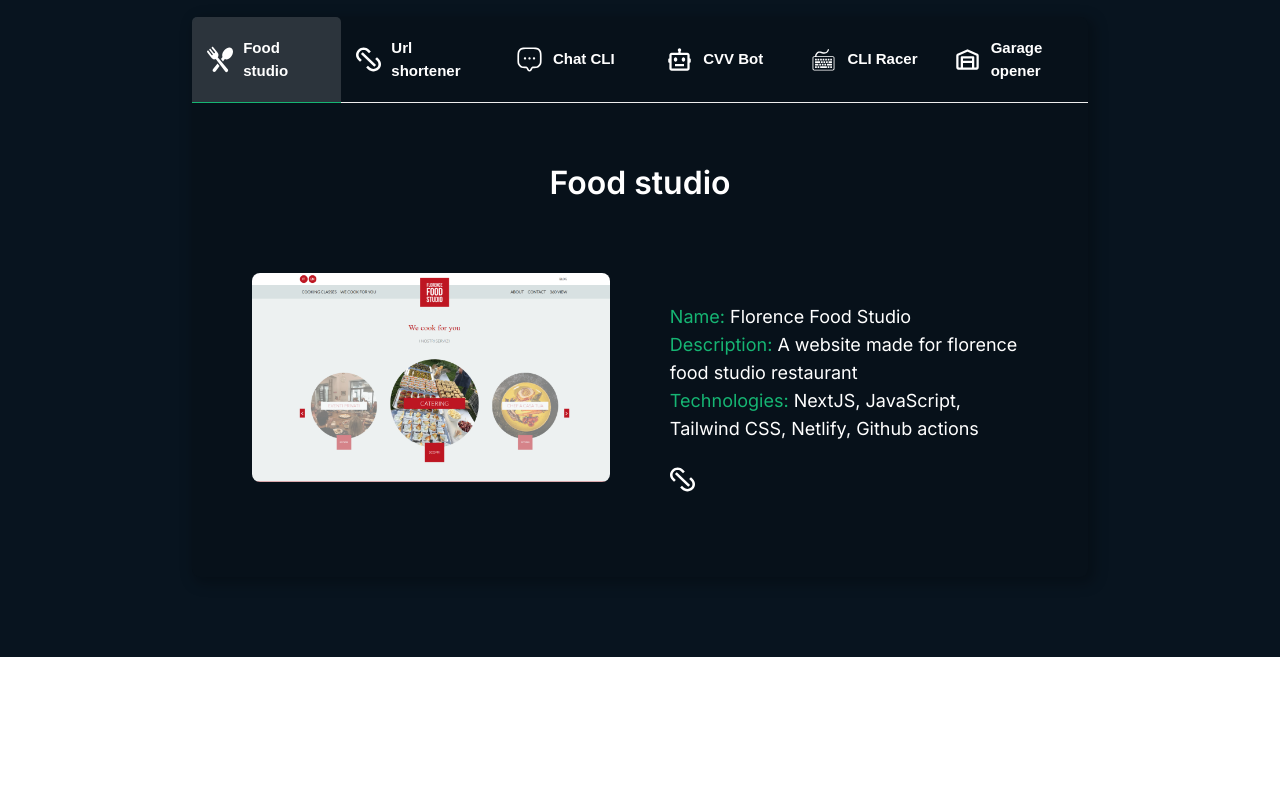
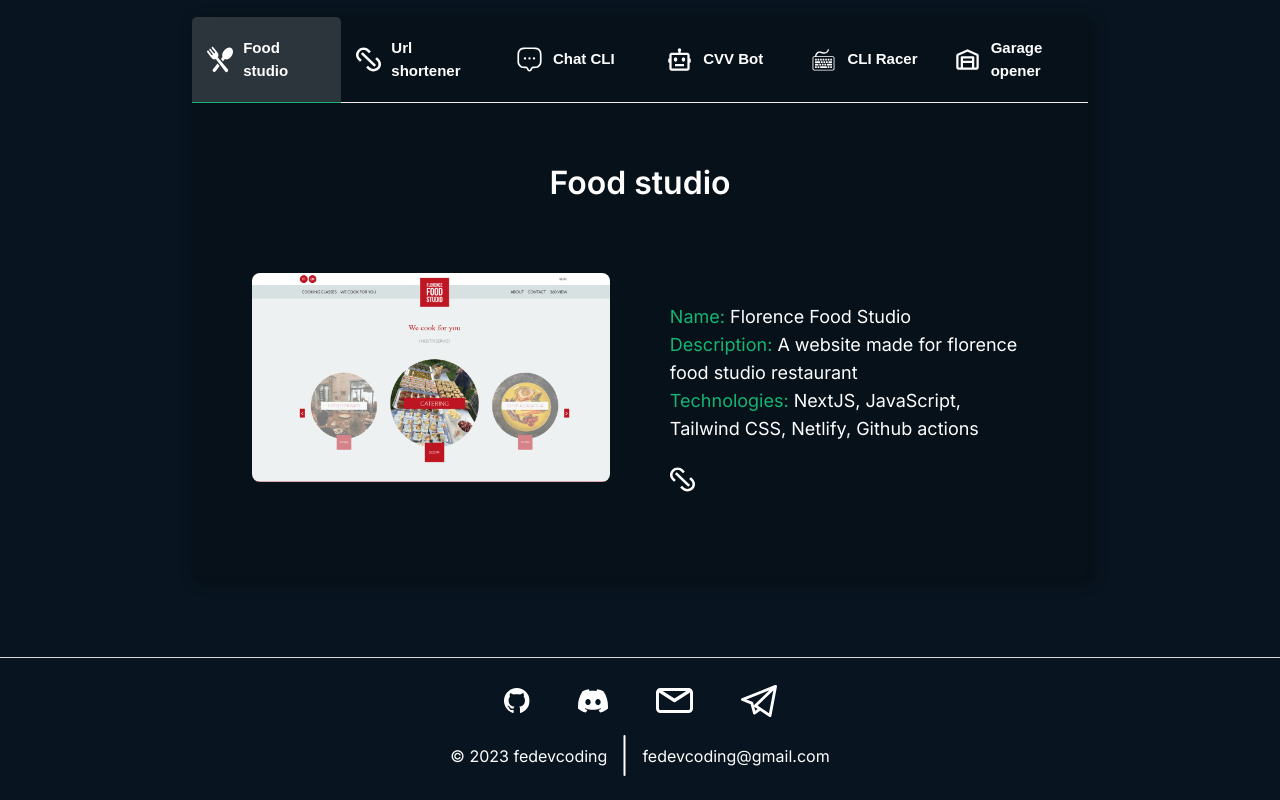
Before and after one commit to fedevcoding/portfolio, a Next.js app: page / in a window 1280 px wide. Shown: the part 2673-3473 px from the top of the page. Before the commit the page ends 3330 px from the top, so only its background shows below. Built offline with nearby package versions, Linux system fonts and the light colour scheme.

Commit message:
add footer

```diff
--- a/src/app/page.tsx
+++ b/src/app/page.tsx
@@ -1,4 +1,5 @@
 import About from "@/components/About";
+import Footer from "@/components/Footer";
 import Home from "@/components/Home";
 import Projects from "@/components/Projects";
 import TechStack from "@/components/TechStack";
@@ -10,6 +11,7 @@ export default function Page() {
       <About />
       <TechStack />
       <Projects />
+      <Footer />
     </>
   );
 }
--- a/src/assets/index.ts
+++ b/src/assets/index.ts
@@ -11,7 +11,6 @@ export { default as discord } from "./icons/discord.svg";
 export { default as email } from "./icons/email.svg";
 export { default as github } from "./icons/github.svg";
 export { default as github2 } from "./icons/github2.svg";
-export { default as github3 } from "./icons/github3.svg";
 export { default as pipe } from "./icons/pipe.svg";
 export { default as html } from "./icons/html.svg";
 export { default as css } from "./icons/css.svg";
--- /dev/null
+++ b/src/components/Footer.tsx
@@ -0,0 +1,21 @@
+import { discord, email, github, pipe, telegram } from "@/assets";
+
+function Footer() {
+  return (
+    <footer className="bg-primary-dark flex flex-col items-center gap-4 py-6">
+      <div className="flex items-center gap-12">
+        <img src={github.src} alt="Github" className="invert" />
+        <img src={discord.src} alt="Discord" className="invert" />
+        <img src={email.src} alt="Email" className="invert" />
+        <img src={telegram.src} alt="Telegram" />
+      </div>
+      <div className="flex items-center gap-4">
+        <p>© {new Date().getFullYear()} fedevcoding</p>
+        <img src={pipe.src} alt="pipe" className="invert" />
+        <p>fedevcoding@gmail.com</p>
+      </div>
+    </footer>
+  );
+}
+
+export default Footer;
--- a/src/components/Projects.tsx
+++ b/src/components/Projects.tsx
@@ -5,12 +5,13 @@ import { useState } from "react";
 import { AnimatePresence, motion } from "framer-motion";
 import { PROJECTS } from "@/data/projects";
 import Link from "next/link";
-import { github3, url } from "@/assets";
+import { github, url } from "@/assets";
 
 function Projects() {
   const [selectedTab, setSelectedTab] = useState(PROJECTS[0]);
 
   return (
+    <>
       <section
         className="min-h-screen dark:bg-primary-dark bg-primary-light pb-20"
         id="projects"
@@ -94,7 +95,11 @@ function Projects() {
                     <div className="mt-6 flex items-center gap-8">
                       {selectedTab.repo ? (
                         <Link href={selectedTab.repo} target="_blank">
-                        <img src={github3.src} alt="github" />
+                          <img
+                            src={github.src}
+                            alt="github"
+                            className="invert"
+                          />
                         </Link>
                       ) : null}
 
@@ -111,6 +116,8 @@ function Projects() {
           </main>
         </div>
       </section>
+      <div className="w-screen h-[1px] dark:bg-line-dark bg-line-light" />
+    </>
   );
 }
 
```
Also changed, not shown: src/assets/icons/github3.svg (deleted), src/types/index.ts (renamed from src/types/index.tsx). Lines whose indentation alone changed are shown as unchanged.
